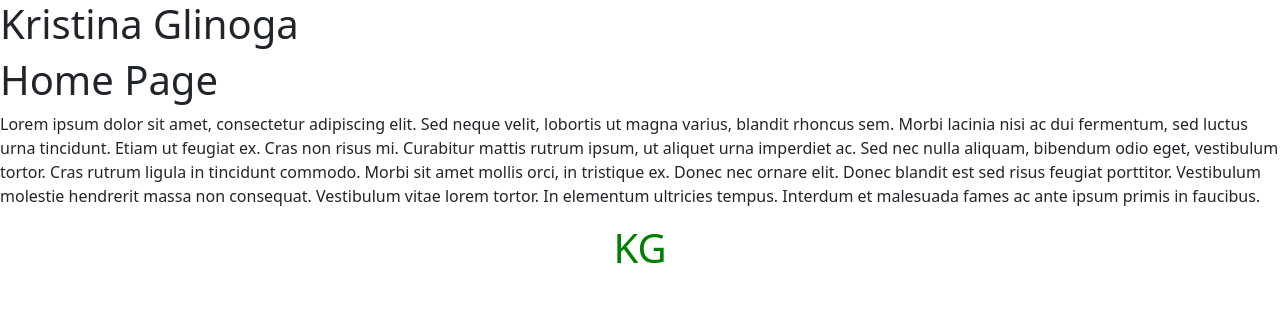
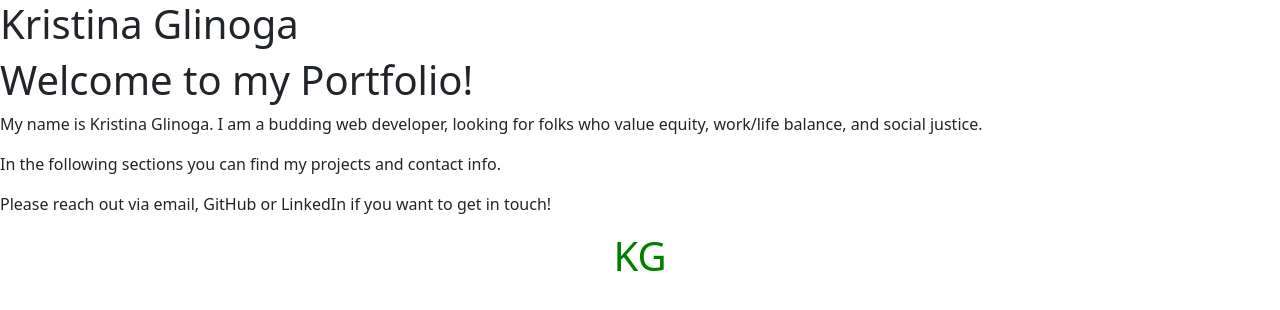
Before and after one commit to KGlinoga/portfolio1, a React (Create React App) app: page / in a window 1280 px wide. Shown: the top 310 px of the page. Built offline with nearby package versions, Linux system fonts and the light colour scheme.

Commit message:
Home changed to About, and updated copy

```diff
--- a/src/components/PortContainer.js
+++ b/src/components/PortContainer.js
@@ -2,7 +2,7 @@ import React, { useState } from 'react';
 import Header from './Header';
 import Footer from './Footer';
 // import NavTabs from './NavTabs';
-import Home from './pages/Home';
+import Home from './pages/About';
 // import About from './pages/About';
 // import Contact from './pages/Contact';
 
--- /dev/null
+++ b/src/components/pages/About.js
@@ -0,0 +1,14 @@
+import React from 'react';
+
+export default function About() {
+    return (
+        <div>
+            <h1>Welcome to my Portfolio!</h1>
+            <p>
+                My name is Kristina Glinoga.  I am a budding web developer, looking for folks who value equity, work/life balance, and social justice.
+            </p>
+            <p>In the following sections you can find my projects and contact info.</p>
+            <p>Please reach out via email, GitHub or LinkedIn if you want to get in touch!</p>
+        </div>
+    );
+}
--- a/src/components/pages/Home.js
+++ /dev/null
@@ -1,21 +0,0 @@
-import React from 'react';
-
-export default function Home() {
-    return (
-        <div>
-            <h1>Home Page</h1>
-            <p>
-                Lorem ipsum dolor sit amet, consectetur adipiscing elit. Sed neque
-                velit, lobortis ut magna varius, blandit rhoncus sem. Morbi lacinia nisi
-                ac dui fermentum, sed luctus urna tincidunt. Etiam ut feugiat ex. Cras
-                non risus mi. Curabitur mattis rutrum ipsum, ut aliquet urna imperdiet
-                ac. Sed nec nulla aliquam, bibendum odio eget, vestibulum tortor. Cras
-                rutrum ligula in tincidunt commodo. Morbi sit amet mollis orci, in
-                tristique ex. Donec nec ornare elit. Donec blandit est sed risus feugiat
-                porttitor. Vestibulum molestie hendrerit massa non consequat. Vestibulum
-                vitae lorem tortor. In elementum ultricies tempus. Interdum et malesuada
-                fames ac ante ipsum primis in faucibus.
-            </p>
-        </div>
-    );
-}
```
